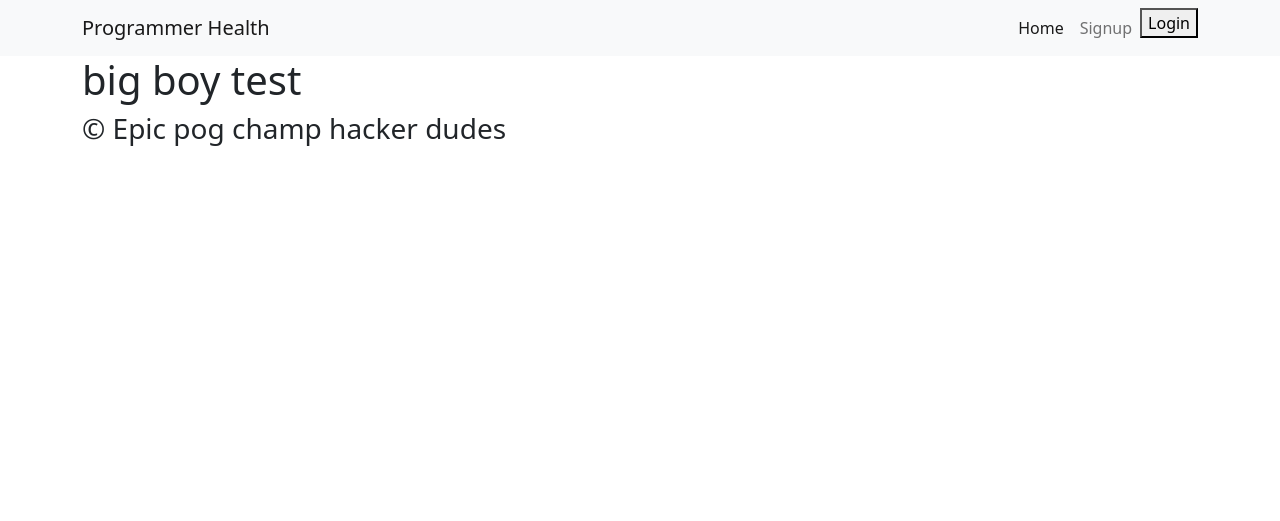
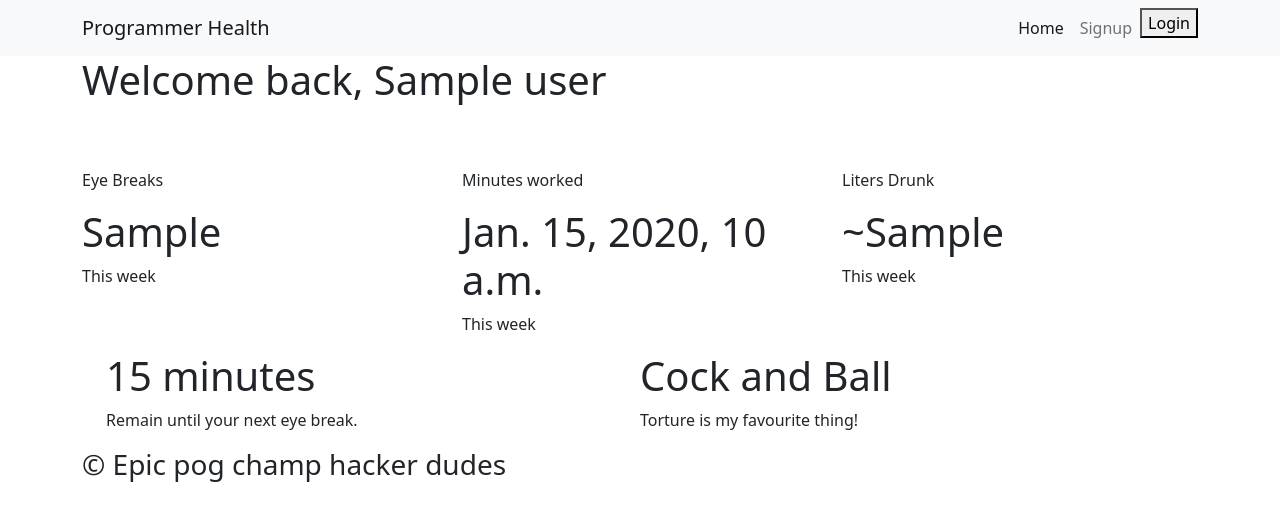
Before and after one commit to h4ppyturt1e/programmer-health-web, a Django app: template src/dashboard/templates/dashboard/dashboard.html in a window 1280 px wide. Shown: the top 521 px of the page. Run offline with Django 3.2, Linux system fonts and the light colour scheme; the template is opened without the code that fills it: most values are stand-ins (such as "Sample title", 1, 10 or a date in 2020); some libraries are stand-ins or nearby versions.

Commit message:
Added dashboard

```diff
--- a/src/dashboard/templates/dashboard/dashboard.html
+++ b/src/dashboard/templates/dashboard/dashboard.html
@@ -1,4 +1,72 @@
 {% extends 'base.html' %}
 {%block content %}
-<h1>big boy test</h1>
+
+<h1>Welcome back, {{ user_data.name }}</h1>
+<br>
+
+<div id="large-card" class="row">
+	<div class="col">
+		<div class="circle">
+			<h1>
+				<i class="fa fa-eye" aria-hidden="true"></i>
+			</h1>
+		</div>
+		<br>
+		<p class="grey-text">Eye Breaks</p>
+		<h1>{{ user_data.eye_breaks }}</h1>
+		<p class="grey-text">This week</p>
+	</div>
+	<div class="col">
+		<div class="circle">
+			<h1>
+				<i class="fa fa-clock" aria-hidden="true"></i>
+			</h1>
+		</div>
+		<br>
+		<p class="grey-text">Minutes worked</p>
+		<h1>{{ user_data.total_break_time }}</h1>
+		<p class="grey-text">This week</p>
+	</div>
+	<div class="col">
+		<div class="circle">
+			<h1>
+				<i class="fa fa-coffee"></i>
+			</h1>
+		</div>
+		<br>
+		<p class="grey-text">Liters Drunk</p>
+		<h1>~{{ user_data.liters_drunk }}</h1>
+		<p class="grey-text">This week</p>
+
+	</div>
+
+</div>
+
+
+<!-- Rest of the cards -->
+<div class="container row align-items-center">
+	<div class="col">
+		<div class="card-small">
+			<h1>
+				15 minutes
+			</h1>
+			<p>Remain until your next eye break.</p>
+			<div class="progress-bar-background">
+
+			</div>
+
+		</div>
+	</div>
+	<div class="col">
+		<div class="card-small">
+			<h1>
+				Cock and Ball
+			</h1>
+			<p>Torture is my favourite thing!</p>
+		</div>
+	</div>
+
+</div>
+
+
 {%endblock content %}
```
